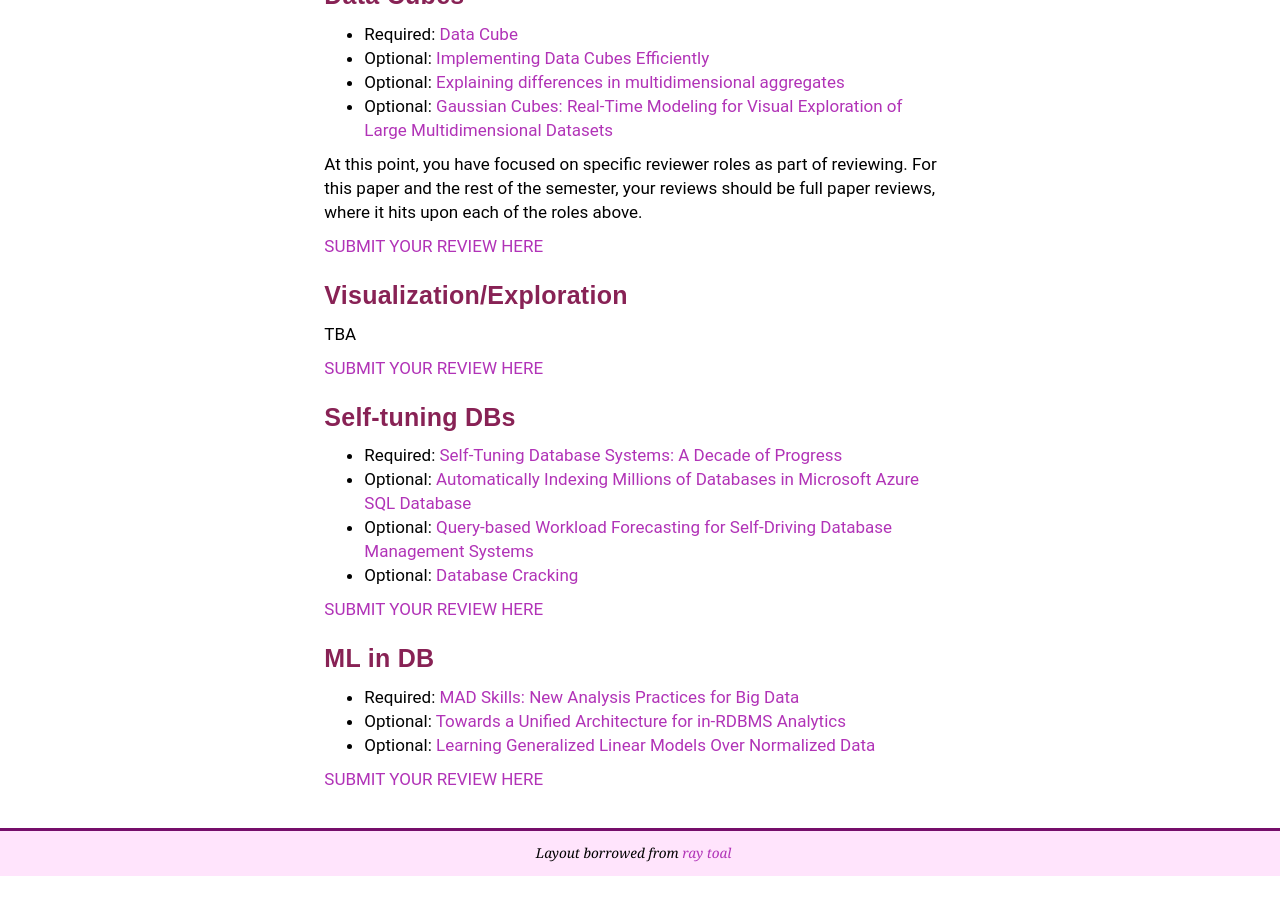
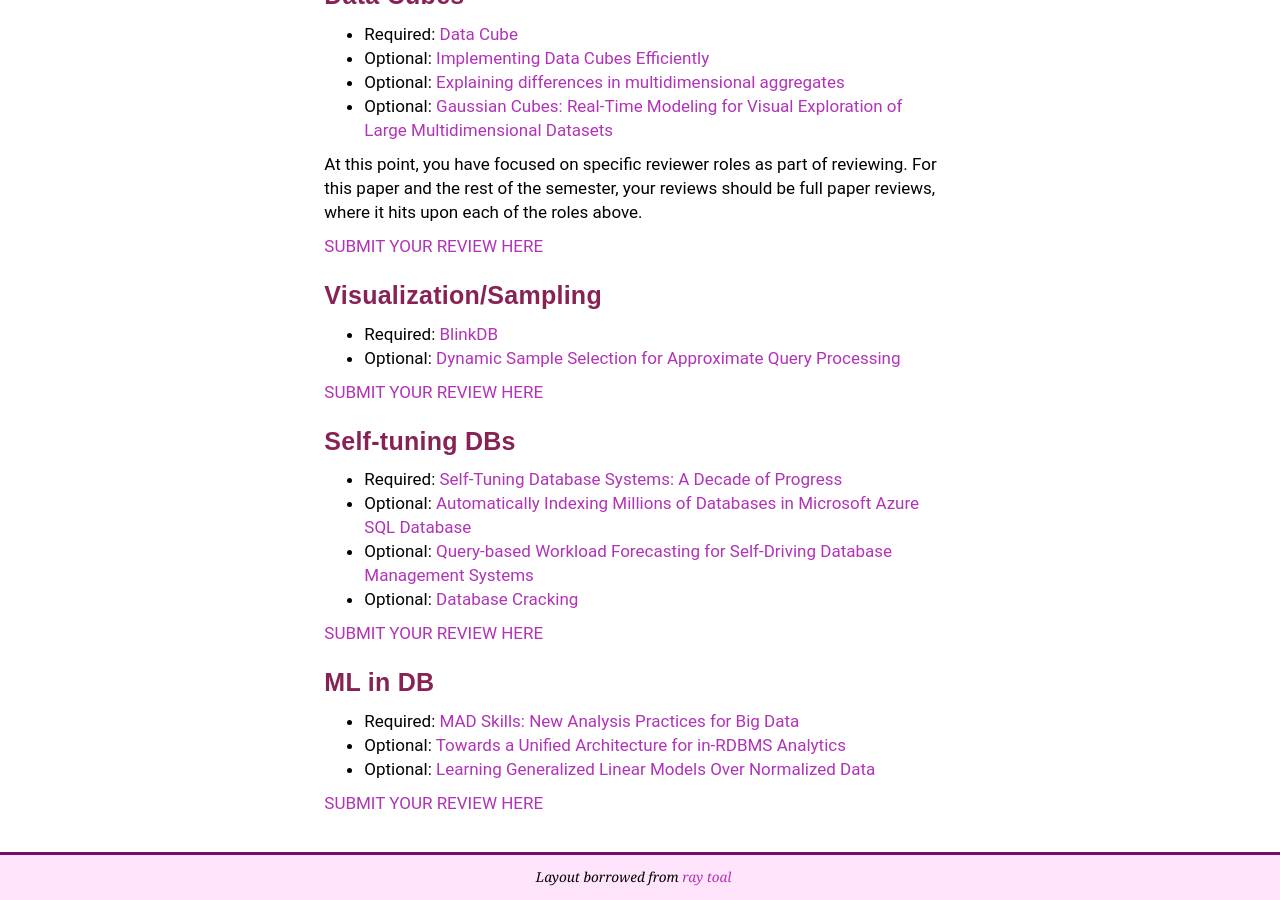
Before and after one commit to wzao1515/w6113.github.io, a Jekyll site: the page built from reviews.md, in a window 1280 px wide and 900 px high, scrolled down 8931 px. Built offline with Jekyll 4.4.1, drawn with Linux system fonts in a browser that asks for light colours; our own code applies the rules of GitHub Pages for plain Markdown files; before the commit the page ends 9807 px from its top, so only the background shows below that.

Commit message:
updated website

```diff
--- a/reviews.md
+++ b/reviews.md
@@ -428,9 +428,10 @@ At this point, you have focused on specific reviewer roles as part of reviewing.
 [SUBMIT YOUR REVIEW HERE](https://forms.gle/UuzkAX4cktEofrqXA)
 
 <a name='lec24' />
-### Visualization/Exploration
+### Visualization/Sampling
 
-TBA
+* Required: [BlinkDB](https://sameeragarwal.github.io/blinkdb_eurosys13.pdf)
+* Optional: [Dynamic Sample Selection for Approximate Query Processing](http://www-cs-students.stanford.edu/~babcock/papers/sampling.pdf)
 
 [SUBMIT YOUR REVIEW HERE](https://forms.gle/UuzkAX4cktEofrqXA)
 
```
